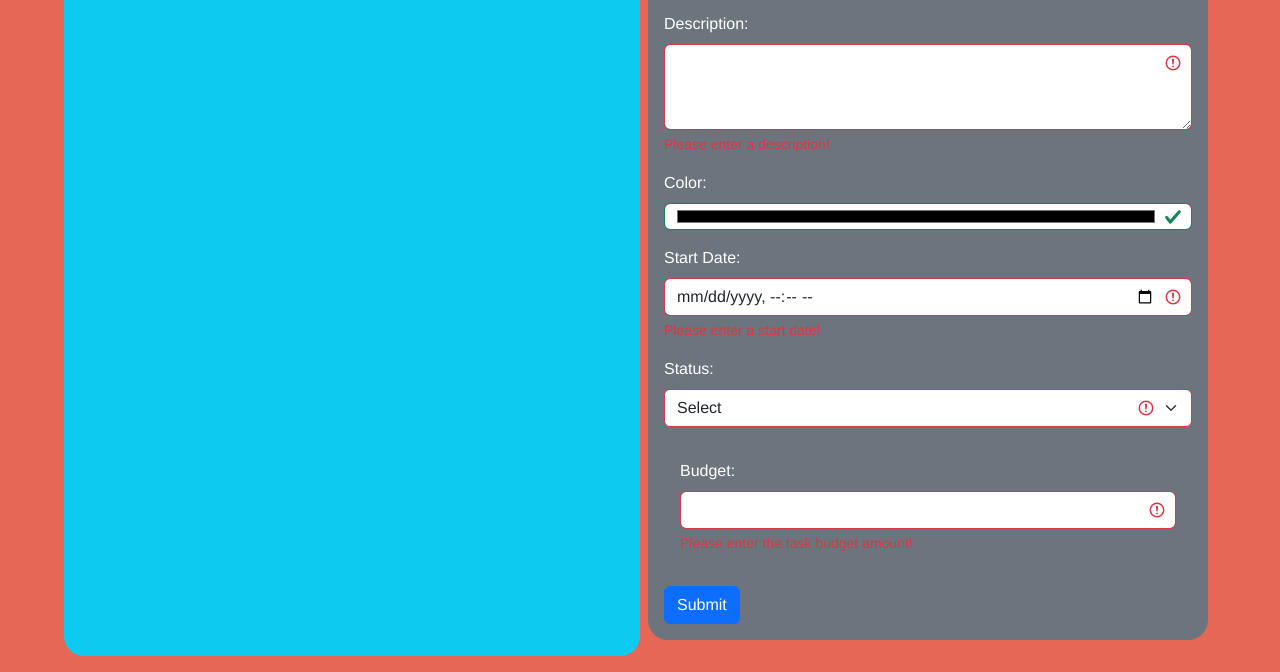
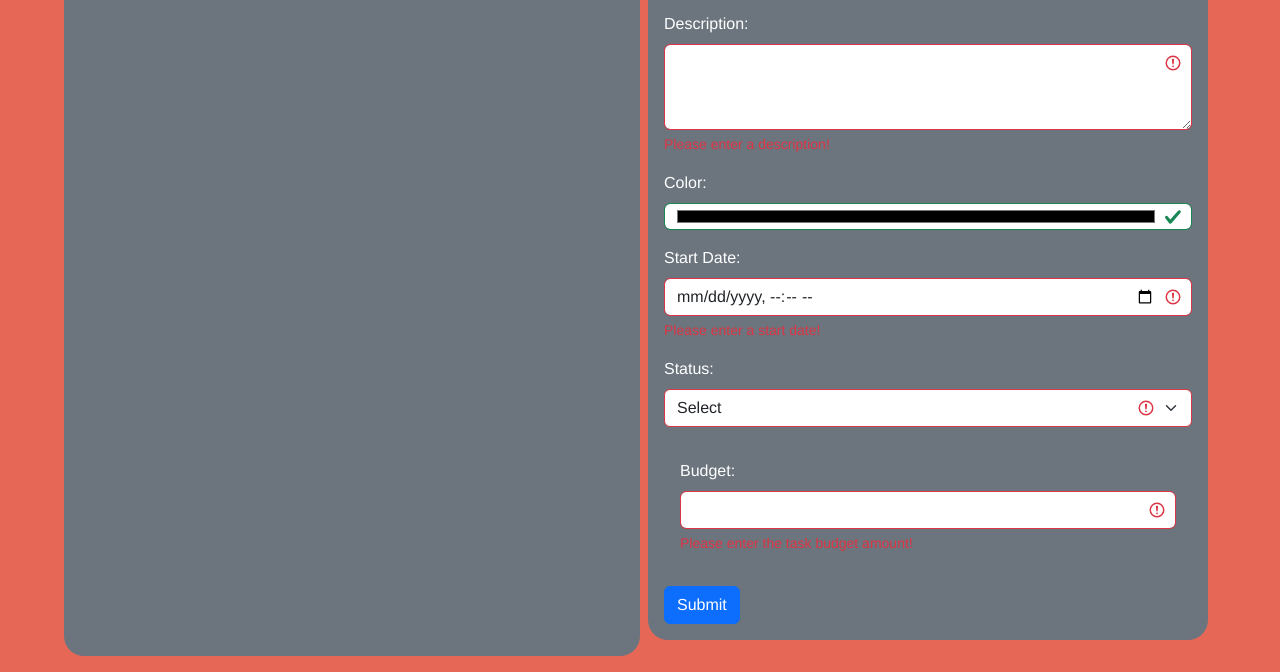
Before and after one commit to jammy-sdgku/106, a website: page 106.html in a window 1280 px wide. Shown: the part 191-863 px from the top of the page. Drawn offline with nearby package versions, Linux system fonts and the light colour scheme.

Commit message:
assignment2

```diff
--- a/106.html
+++ b/106.html
@@ -15,7 +15,7 @@
     <h1>Task Tracking Page</h1>
     <main class="d-flex flex-row bd-highlight mb-3">
 
-        <section class="p-2 bg-info text-dark" id="sectionA">
+        <section class="p-2 bg-secondary text-dark" id="sectionA">
             <h2>Tasks Status</h2><br>
             <div class="flex-container">
                 <table id="taskTable" table class="table table-bordered rounded">
--- a/styles/app.css
+++ b/styles/app.css
@@ -20,6 +20,7 @@ a {
 
 h1 {
   text-align: center;
+  font-style: italic;
 }
 /*container*/
 main {
```
